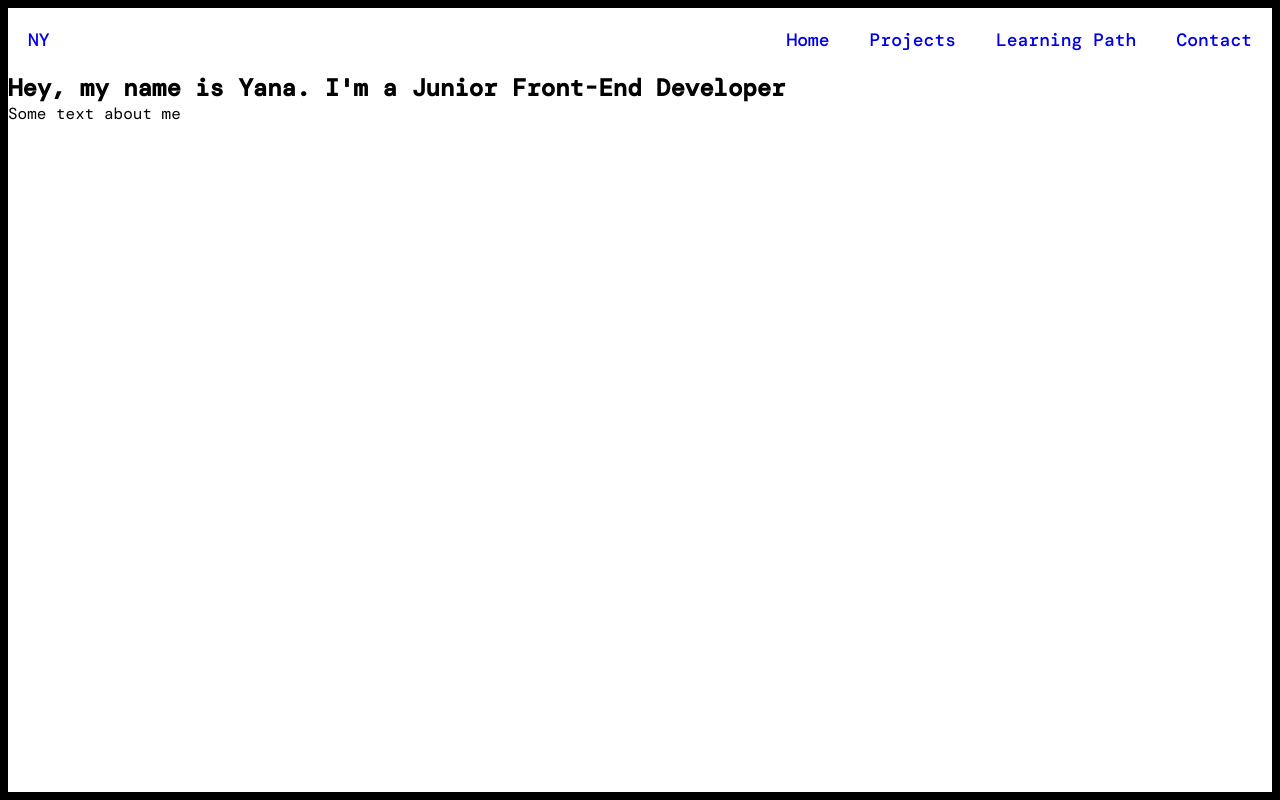
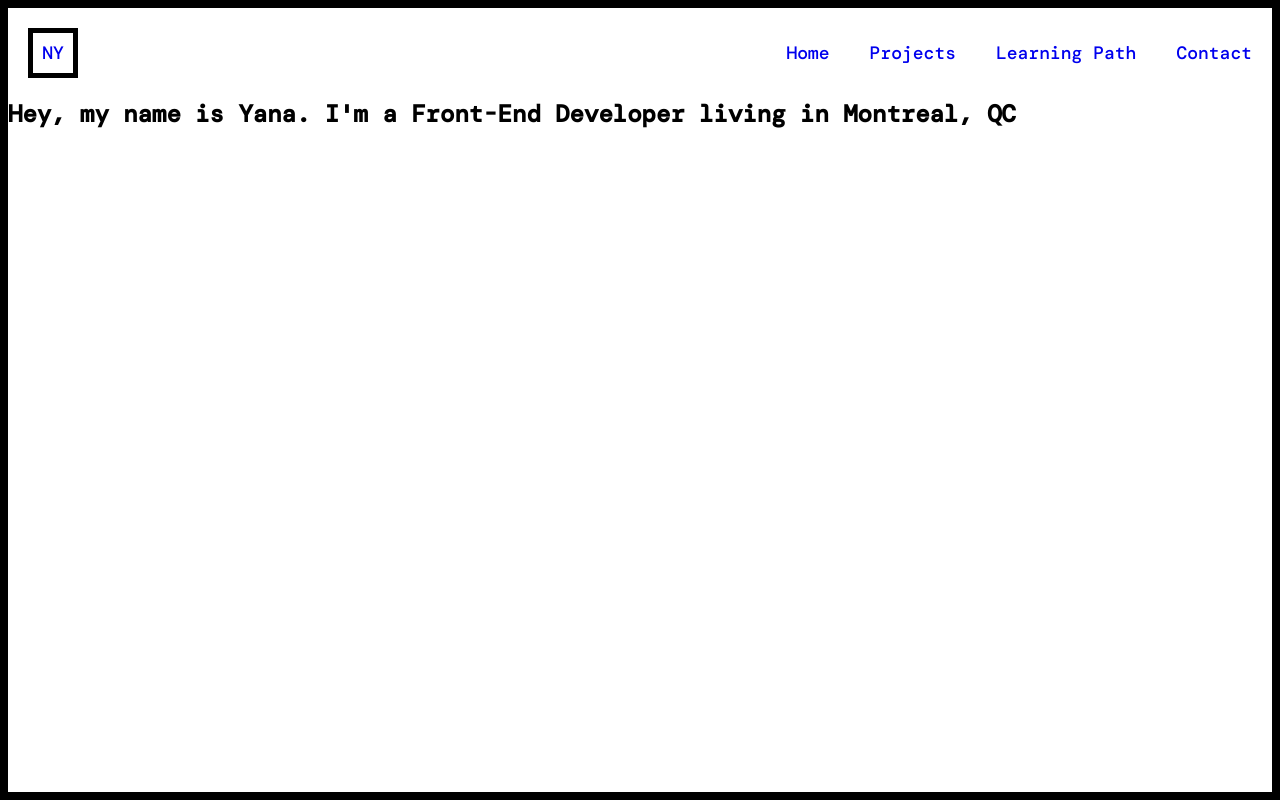
Before and after one commit to dnd1993/Portfolio-Project, a React (Create React App) app: page / in a window 1280 px wide. Built offline with nearby package versions, Linux system fonts and the light colour scheme; a web font is replaced by a local one.

Commit message:
updating files

```diff
--- a/src/components/Home.js
+++ b/src/components/Home.js
@@ -1,8 +1,9 @@
 export const Home = () => {
   return (
-    <>
-      <h2>Hey, my name is Yana. I'm a Junior Front-End Developer</h2>
-      <p>Some text about me</p>
-    </>
+    <section className="main-section">
+      <h1>
+        Hey, my name is Yana. I'm a Front-End Developer living in Montreal, QC
+      </h1>
+    </section>
   );
 };
--- a/src/components/Navbar.css
+++ b/src/components/Navbar.css
@@ -7,9 +7,31 @@ a:visited {
 .nav-container {
   display: flex;
   justify-content: space-between;
+  align-items: center;
   margin: 2rem;
   font-weight: 500;
   font-size: 1.8rem;
+}
+.site-logo {
+  display: grid;
+  place-items: center;
+  width: 5rem;
+  height: 5rem;
+  border: 0.5rem solid #000000;
+  transform: rotate(0deg);
+  transition: transform 0.5s ease-in-out;
+}
+.site-logo:hover {
+  opacity: 1;
+  transform: rotate(-90deg);
+}
+.logo-text {
+  transform: rotate(0deg);
+  transition: transform 0.5s ease-in-out;
+}
+.site-logo:hover .logo-text {
+  transform: rotate(90deg);
+  transform-origin: center;
 }
 .nav-sections {
   display: flex;
@@ -21,3 +43,6 @@ a:visited {
 .nav-sections-item:not(:last-child) {
   padding-right: 4rem;
 }
+.nav-sections-item a:hover {
+  border-bottom: 2px groove rgb(102, 51, 153);
+}
--- a/src/components/Navbar.js
+++ b/src/components/Navbar.js
@@ -12,7 +12,7 @@ export const Navbar = () => {
       </Link>
       <ul className="nav-sections">
         {sections.map((section) => (
-          <li className="nav-sections-item">
+          <li key={section.id} className="nav-sections-item">
             <Link to={section.to}>{section.section}</Link>
           </li>
         ))}
--- a/src/index.css
+++ b/src/index.css
@@ -13,7 +13,7 @@ html {
 
 body {
   box-sizing: border-box;
-  height: 100vh;
+  min-height: 100vh;
   border: 8px solid #000000;
   font-size: 1.6rem;
 }
--- a/src/routerData.js
+++ b/src/routerData.js
@@ -1,17 +1,21 @@
 const sections = [
   {
+    id: 1,
     section: "Home",
     to: "/",
   },
   {
+    id: 2,
     section: "Projects",
     to: "/projects",
   },
   {
+    id: 3,
     section: "Learning Path",
     to: "/learning-path",
   },
   {
+    id: 4,
     section: "Contact",
     to: "/contact",
   },
```
